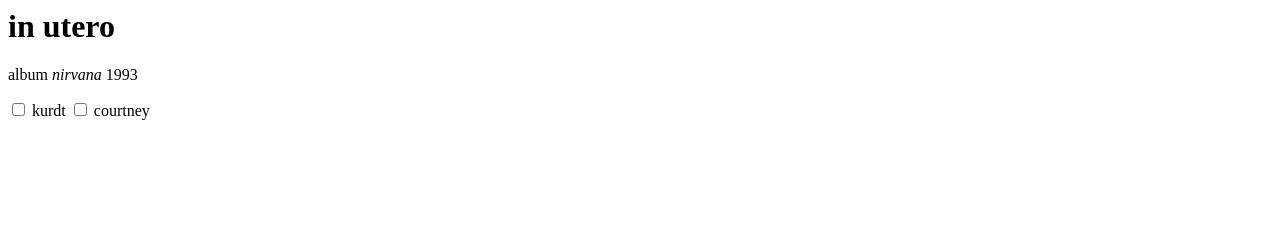
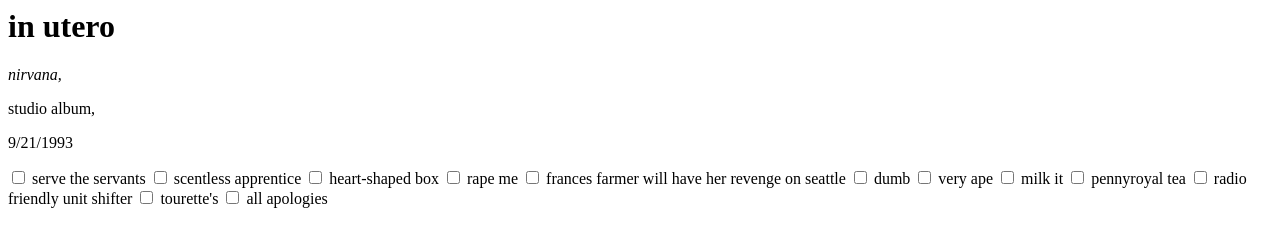
Before and after one commit to p33girl/ART101, a plain HTML site: page index.html in a window 1280 px wide. Drawn offline with Linux system fonts and the light colour scheme.

Commit message:
Update index.html

```diff
--- a/index.html
+++ b/index.html
@@ -1,4 +1,14 @@
-<h1> in utero </h1>
-<p> album <em> nirvana </em> 1993 </p>
-<input type="checkbox"> kurdt
-<input type="checkbox"> courtney
+<h1><b> in utero </b></h1>
+<em> nirvana, </em> <p> studio album, </p> 9/21/1993 </p>
+<input type="checkbox"> serve the servants
+<input type="checkbox"> scentless apprentice
+<input type="checkbox"> heart-shaped box
+<input type="checkbox"> rape me
+<input type="checkbox"> frances farmer will have her revenge on seattle
+<input type="checkbox"> dumb
+<input type="checkbox"> very ape
+<input type="checkbox"> milk it
+<input type="checkbox"> pennyroyal tea
+<input type="checkbox"> radio friendly unit shifter
+<input type="checkbox"> tourette's
+<input type="checkbox"> all apologies
```
